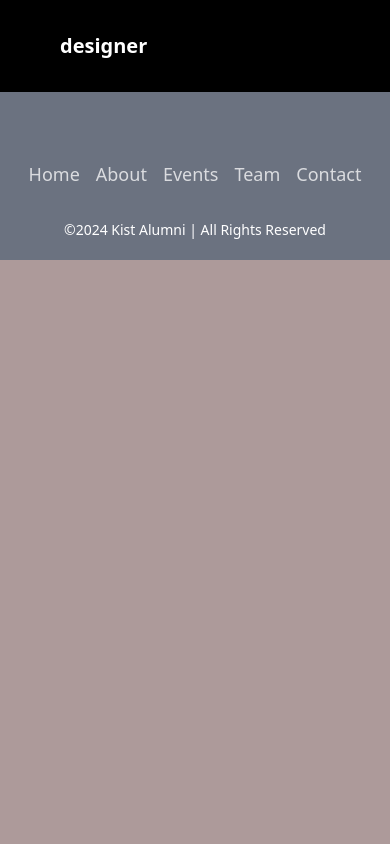
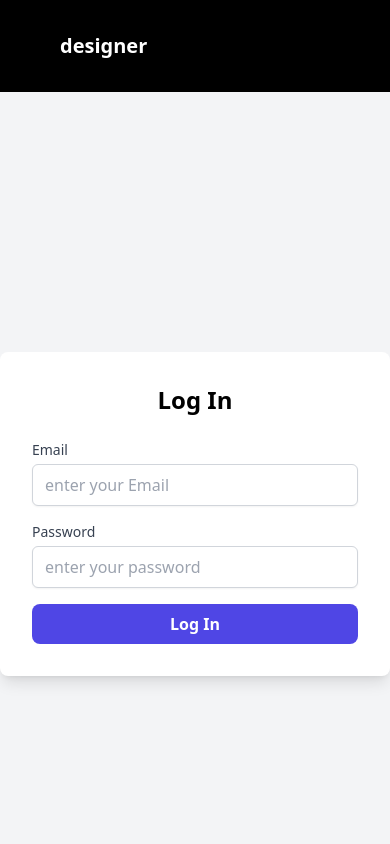
Before and after one commit to Habihirwe/Alumni-football-fn, a React (Vite) app in the folder my-app/: page /login in a window 390 px wide. Shown: the top 844 px of the page. Built offline with nearby package versions, Linux system fonts and the light colour scheme; a web font is replaced by a local one.

Commit message:
integration of login and signup pages

```diff
--- a/my-app/package.json
+++ b/my-app/package.json
@@ -13,8 +13,10 @@
     "@fortawesome/fontawesome-svg-core": "^6.6.0",
     "@fortawesome/free-solid-svg-icons": "^6.6.0",
     "@fortawesome/react-fontawesome": "^0.2.2",
+    "@reduxjs/toolkit": "^2.2.7",
     "react": "^18.3.1",
     "react-dom": "^18.3.1",
+    "react-redux": "^9.1.2",
     "react-router-dom": "^6.26.1"
   },
   "devDependencies": {
--- a/my-app/src/App.jsx
+++ b/my-app/src/App.jsx
@@ -7,6 +7,7 @@ import Team from "./components/Team"
 import Contact from "./components/Contact"
 import Footer from "./components/Footer"
 import Signup from "./components/Signup"
+import Login from "./components/Login"
 import {BrowserRouter,Routes,Route} from "react-router-dom"
 
 
@@ -21,8 +22,10 @@ function App() {
     <Route path="/history" element={<History/>} />
     <Route path="/activities" element={<Activities/>} />
     <Route path="/team" element={<Team/>} />
-    <Route path="/contact" element={<Contact/>} />
+    <Route path="/login" element={<Login/>} />
+    <Route path="/Contact" element={<Contact/>} />
     <Route path="/signup" element={<Signup/>} />
+
     </Routes>
     </BrowserRouter>
 
--- /dev/null
+++ b/my-app/src/components/Login.jsx
@@ -0,0 +1,88 @@
+import React, { useState } from 'react';
+import { useDispatch, useSelector } from 'react-redux';
+import { loginUser } from '../redux/loginSlice';
+import { useNavigate } from 'react-router-dom';
+
+const Login = () => {
+    const navigate = useNavigate();
+    const dispatch = useDispatch();
+    const { loading, error, user } = useSelector((state) => state.Auth);
+
+  const hundleSubmit=(e)=>{
+    e.preventDefault();
+    const {  email, password} = formData;
+    dispatch(loginUser({email,password})).then((action) => {
+        if (loginUser.fulfilled.match(action)) {
+          navigate('/Activities');
+        };
+      });
+
+  }
+
+  const [formData, setFormData] = useState({
+    email: '',
+    password: ''
+
+  });
+
+
+  const handleChange = (e) => {
+    const { name, value } = e.target;
+    setFormData({
+      ...formData,
+      [name]: value,
+    });
+  };
+
+
+
+
+  return (
+    <div className="flex items-center justify-center min-h-screen bg-gray-100">
+      <div className="w-full max-w-md p-8 bg-white shadow-lg rounded-lg">
+        <h2 className="text-2xl font-bold mb-6 text-center">Log In</h2>
+        <form onSubmit={hundleSubmit}  >
+          <div className="mb-4">
+            <label htmlFor="email" className="block text-sm font-medium text-gray-700">Email</label>
+            <input
+            placeholder='enter your Email'
+              type="email"
+              id="email"
+              name="email"
+              value={formData.email}
+              onChange={handleChange}
+              className="mt-1 block w-full px-3 py-2 border border-gray-300 rounded-md shadow-sm focus:outline-none focus:ring-indigo-500 focus:border-indigo-500 sm:text-sm"
+              required
+            />
+          </div>
+
+          <div className="mb-4">
+            <label htmlFor="password" className="block text-sm font-medium text-gray-700">Password</label>
+            <input
+            placeholder='enter your password'
+              type="password"
+              id="password"
+              name="password"
+              value={formData.password}
+              onChange={handleChange}
+              className="mt-1 block w-full px-3 py-2 border border-gray-300 rounded-md shadow-sm focus:outline-none focus:ring-indigo-500 focus:border-indigo-500 sm:text-sm"
+              required
+            />
+          </div>
+
+          <button
+            type="submit"
+            disabled={loading}
+            className="w-full px-4 py-2 bg-indigo-600 text-white font-bold rounded-lg hover:bg-indigo-700 focus:outline-none focus:ring-2 focus:ring-offset-2 focus:ring-indigo-500"
+          >
+            Log In
+          </button>
+        </form>
+        {error && <p className="mt-4 text-red-500">{error}</p>}
+        {user && <p className="mt-4 text-green-500">Welcome, {user.email}!</p>}
+      </div>
+    </div>
+  );
+};
+
+export default Login;
--- a/my-app/src/components/Navbar.jsx
+++ b/my-app/src/components/Navbar.jsx
@@ -31,7 +31,7 @@ function Navbar() {
         <ul className={`md:flex md:items-center md:pb-0 pb-10 absolute md:static bg-black md:z-auto z-[-1] left-0 w-full md:w-auto md:pl-0 pl-9 transition-all duration-500 ease-in ${open ? 'top-20 opacity-100' : 'top-[-490px] md:opacit'} md:opacity-100 opacity-0 overflow-hidden`}>
             {
              Links.map((link)=>(
-                <li  className='md:ml-8 text-xl md:my-0 my-7 font-bold'>
+                <li  key={link.name} className='md:ml-8 text-xl md:my-0 my-7 font-bold'>
                     <a href={link.link} className='text-white hover:text-yellow-300 duration-300'>{link.name}</a>
                 </li>
 
--- a/my-app/src/components/Signup.jsx
+++ b/my-app/src/components/Signup.jsx
@@ -1,6 +1,12 @@
 import React, { useState } from 'react';
+import { useDispatch, useSelector } from 'react-redux';
+import { signupUser } from '../redux/signupSlice';
+import { useNavigate} from 'react-router-dom';
 
 const Signup = () => {
+
+  const navigate = useNavigate();
+
   const [formData, setFormData] = useState({
     firstname: '',
     lastname: '',
@@ -8,6 +14,10 @@ const Signup = () => {
     password: '',
     repeatPassword:'',
   });
+
+  const dispatch = useDispatch();
+  const { loading, error, user } = useSelector((state) => state.auth);
+
 
   const handleChange = (e) => {
     const { name, value } = e.target;
@@ -17,17 +27,30 @@ const Signup = () => {
     });
   };
 
+
+
   const handleSubmit = (e) => {
     e.preventDefault();
-    // Handle form submission logic here
-    console.log('Form submitted', formData);
-  };
+    const { firstname, lastname, email, password, repeatPassword } = formData;
+
+    if (password !== repeatPassword) {
+      alert('Passwords do not match!');
+      return;
+    }
+
+    dispatch(signupUser({ firstname, lastname, email, password,repeatPassword}))
+    .then((action) => {
+      if (signupUser.fulfilled.match(action)) {
+        navigate('/Login');
+      };
+    });
+};
 
   return (
     <div className="flex items-center justify-center min-h-screen bg-gray-100">
       <div className="w-full max-w-md p-8 bg-white shadow-lg rounded-lg">
         <h2 className="text-2xl font-bold mb-6 text-center">Sign Up</h2>
-        <form onSubmit={handleSubmit}>
+        <form onSubmit={handleSubmit} >
           <div className="mb-4">
             <label htmlFor="name" className="block text-sm font-medium text-gray-700">firstName</label>
             <input
@@ -88,10 +111,10 @@ const Signup = () => {
             <label htmlFor="repeatPassword" className="block text-sm font-medium text-gray-700">repeatPassword</label>
             <input
             placeholder='repeat yor password'
-              type="repeatPassword"
-              id="repeatePassword"
+              type="password"
+              id="repeatPassword"
               name="repeatPassword"
-              value={formData.repeatePassword}
+              value={formData.repeatPassword}
               onChange={handleChange}
               className="mt-1 block w-full px-3 py-2 border border-gray-300 rounded-md shadow-sm focus:outline-none focus:ring-indigo-500 focus:border-indigo-500 sm:text-sm"
               required
@@ -100,11 +123,14 @@ const Signup = () => {
 
           <button
             type="submit"
+            disabled={loading}
             className="w-full px-4 py-2 bg-indigo-600 text-white font-bold rounded-lg hover:bg-indigo-700 focus:outline-none focus:ring-2 focus:ring-offset-2 focus:ring-indigo-500"
           >
             Sign Up
           </button>
         </form>
+        {error && <p className="mt-4 text-red-500">{error}</p>}
+        {user && <p className="mt-4 text-green-500">Welcome, {user.email}!</p>}
       </div>
     </div>
   );
--- a/my-app/src/main.jsx
+++ b/my-app/src/main.jsx
@@ -2,12 +2,17 @@ import { StrictMode } from 'react';
 import { createRoot } from 'react-dom/client';
 import App from './App';
 import './index.css';
+import { Provider } from 'react-redux';
+import store from './store';
 
 const rootElement = document.getElementById('root');
 const root = createRoot(rootElement);
 
 root.render(
   <StrictMode>
+    <Provider store={store}>
     <App />
+    </Provider>
+
   </StrictMode>
 );
--- /dev/null
+++ b/my-app/src/redux/loginSlice.js
@@ -0,0 +1,54 @@
+import { createSlice, createAsyncThunk } from "@reduxjs/toolkit";
+
+export const loginUser = createAsyncThunk(
+  "Auth/loginUser",
+  async (userData, thunkAPI) => {
+    try {
+      const response = await fetch("http://localhost:8001/api/login", {
+        method: "POST",
+        headers: {
+          "Content-Type": "application/form-data",
+        },
+        body: JSON.stringify(userData),
+      });
+      if(!response.ok){
+        throw new error("failed to Login")
+      }
+      const data = await response.json()
+      localStorage.setItem('authToken', data.token);
+      return data
+
+    } catch (error) {
+        return thunkAPI.rejectWithValue(error.message);
+
+
+    }
+  }
+);
+
+const loginSlice = createSlice({
+  name: "Auth",
+  initialState: {
+    user: null,
+    loading: false,
+    error: null,
+  },
+  reducers: {},
+  extraReducers: (builder) => {
+    builder
+    .addCase(loginUser.pending,(state)=>{
+        state.loading = true;
+        state.error = null;
+    })
+    .addCase(loginUser.fulfilled,(state,action)=>{
+        state.loading= false,
+        state.user=action.payload
+    })
+    .addCase(loginUser.rejected,(state,action)=>{
+        state.loading=false,
+        state.error= action.payload
+    })
+  },
+});
+
+export default loginSlice.reducer
--- /dev/null
+++ b/my-app/src/redux/signupSlice.js
@@ -0,0 +1,55 @@
+
+import { createSlice, createAsyncThunk } from '@reduxjs/toolkit';
+
+
+export const signupUser = createAsyncThunk(
+  'auth/signupUser',
+  async (userData, thunkAPI) => {
+
+    try {
+      const response = await fetch('http://localhost:8001/api/signup', {
+        method: 'POST',
+        headers: {
+          'Content-Type': "application/form-data",
+        },
+        body: JSON.stringify(userData),
+      });
+
+      if (!response.ok) {
+        throw new Error('Failed to sign up');
+      }
+
+      const data = await response.json();
+      return data;
+    } catch (error) {
+      return thunkAPI.rejectWithValue(error.message);
+    }
+  }
+);
+
+const authSlice = createSlice({
+  name: 'auth',
+  initialState: {
+    user: null,
+    loading: false,
+    error: null,
+  },
+  reducers: {},
+  extraReducers: (builder) => {
+    builder
+      .addCase(signupUser.pending, (state) => {
+        state.loading = true;
+        state.error = null;
+      })
+      .addCase(signupUser.fulfilled, (state, action) => {
+        state.loading = false;
+        state.user = action.payload;
+      })
+      .addCase(signupUser.rejected, (state, action) => {
+        state.loading = false;
+        state.error = action.payload;
+      });
+  },
+});
+
+export default authSlice.reducer;
--- /dev/null
+++ b/my-app/src/store.js
@@ -0,0 +1,14 @@
+import {configureStore} from "@reduxjs/toolkit"
+import authReducer from "./redux/signupSlice"
+import AuthReducer from "./redux/loginSlice"
+const store = configureStore({
+    reducer:{
+       auth: authReducer,
+       Auth:AuthReducer
+
+
+
+    }
+})
+
+export default store
```
Also changed, not shown: 1 other file (tests, documents, lock files or other folders).
